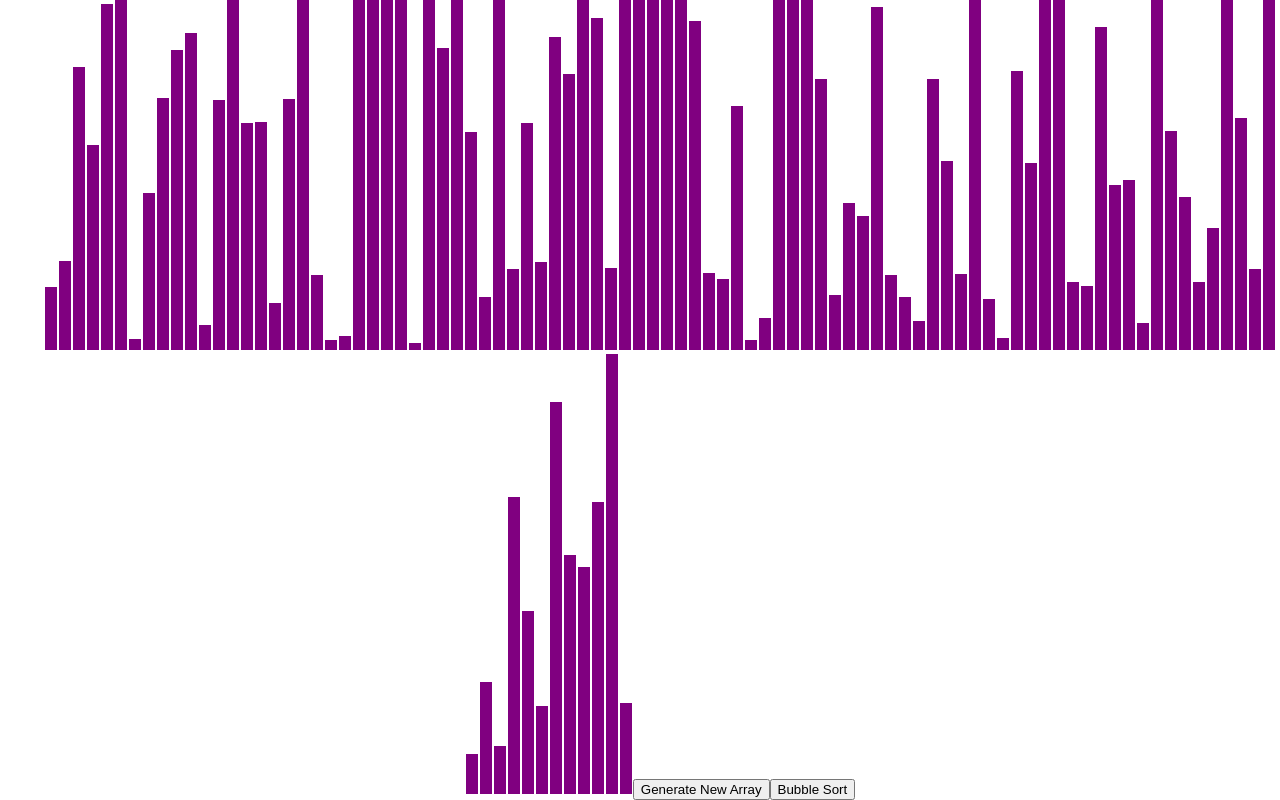
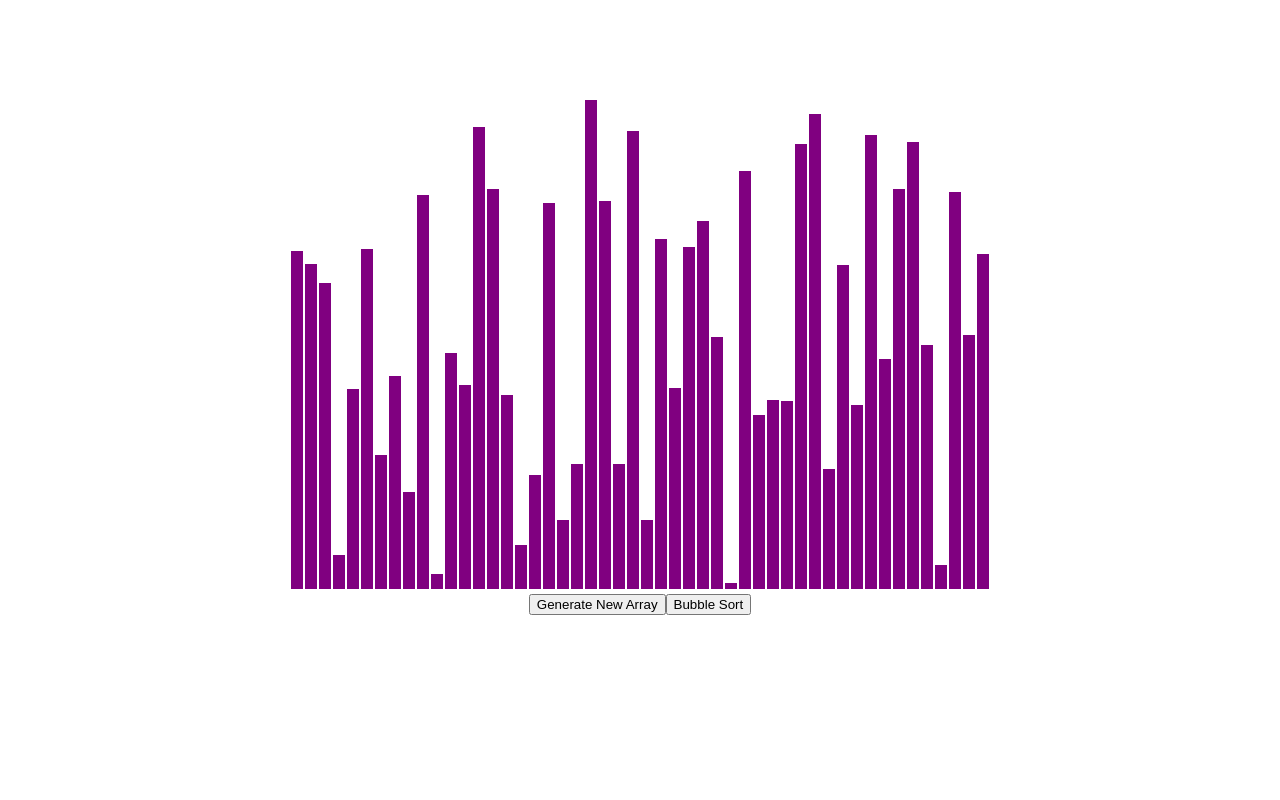
Before and after one commit to martinaa23/Sorting-Visualizer, a React (Create React App) app: page / in a window 1280 px wide. Built offline with nearby package versions, Linux system fonts and the light colour scheme.

Commit message:
disabled the buttons while sorting

```diff
--- a/src/SortingVisualizer/SortingVisualizer.css
+++ b/src/SortingVisualizer/SortingVisualizer.css
@@ -1,13 +1,24 @@
-.array-containter{
-    margin-left: 40px;
+.array-container{
     position: absolute;
-    bottom: 0;
+    top: 100px; left: 0; right: 0; bottom: 0;
+
+
 
 }
 .array-bar{
-    transition: height 0.3s ease;
+    transition: height 1s ease;
     width: 12px;
     background-color: purple;
     display: inline-block;
     margin: 0 1px;
 }
+
+.highlighted {
+    background-color: yellow;
+    transition: background-color 0.15s step-end;
+}
+
+.disabled {
+    pointer-events: none;
+    opacity: 0.5;
+}
--- a/src/SortingVisualizer/SortingVisualizer.jsx
+++ b/src/SortingVisualizer/SortingVisualizer.jsx
@@ -7,6 +7,7 @@ class SortingVisualizer extends Component {
         this.state = {
             // Array to be sorted
             array: [],
+            highlightedIndices: [],
             sorting: false,
         };
     }
@@ -20,7 +21,7 @@ class SortingVisualizer extends Component {
     resetArray(){
         const array = []
 
-        for(let i = 0; i < 100; i++){
+        for(let i = 0; i < 50; i++){
             // Generate random values
             array.push(randomIntFromInterval(5, 500));
         }
@@ -29,35 +30,53 @@ class SortingVisualizer extends Component {
 
     // Implement bublesorting algorithm
     async bubbleSort(array){
+        let highlightedIndices = [];
         let arrayLength = array.length;
+        this.setState({sorting: true});
+
         for(let i = 0; i < arrayLength - 1; i++){
             for(let j = 0; j < arrayLength - i - 1; j++){
                 if(array[j] > array[j + 1]){
                     [array[j], array[j + 1]] = [array[j + 1], array[j]];
+                    highlightedIndices = [j, j + 1];
                 }
-                this.setState({array: [...array]});
 
-                await new Promise((resolve) => setTimeout(resolve, 1));
+
+                this.setState({
+                    highlightedIndices: [...highlightedIndices],
+                    array: [...array]
+
+                });
+
+                await new Promise((resolve) => setTimeout(resolve, 100));
             }
         }
-        this.setState({array})
+        this.setState({
+            highlightedIndices: [],
+            array: [...array]
+        });
+        this.setState({sorting: false})
     }
 
+
+
     render(){
-        const { array } = this.state;
+        const { array, highlightedIndices, sorting } = this.state;
 
         return (
-            <div className="array-containter">
+            <div className="array-container">
                 {array.map((value, idx) => (
                 <div
-                    className="array-bar"
+                    className={`array-bar ${highlightedIndices.includes(idx) ? 'highlighted' : ''}`}
                     key={idx}
                     style={{height: `${value}px`}}>
                     </div>
                 ))}
+                <div className={sorting ? 'disabled' : ''}>
                 <button onClick={() => this.resetArray()}>Generate New Array</button>
                 <button onClick={() => this.bubbleSort(array)}>Bubble Sort</button>
                 {/*Add more sorting algorithms*/}
+                </div>
             </div>
         );
     }
```
